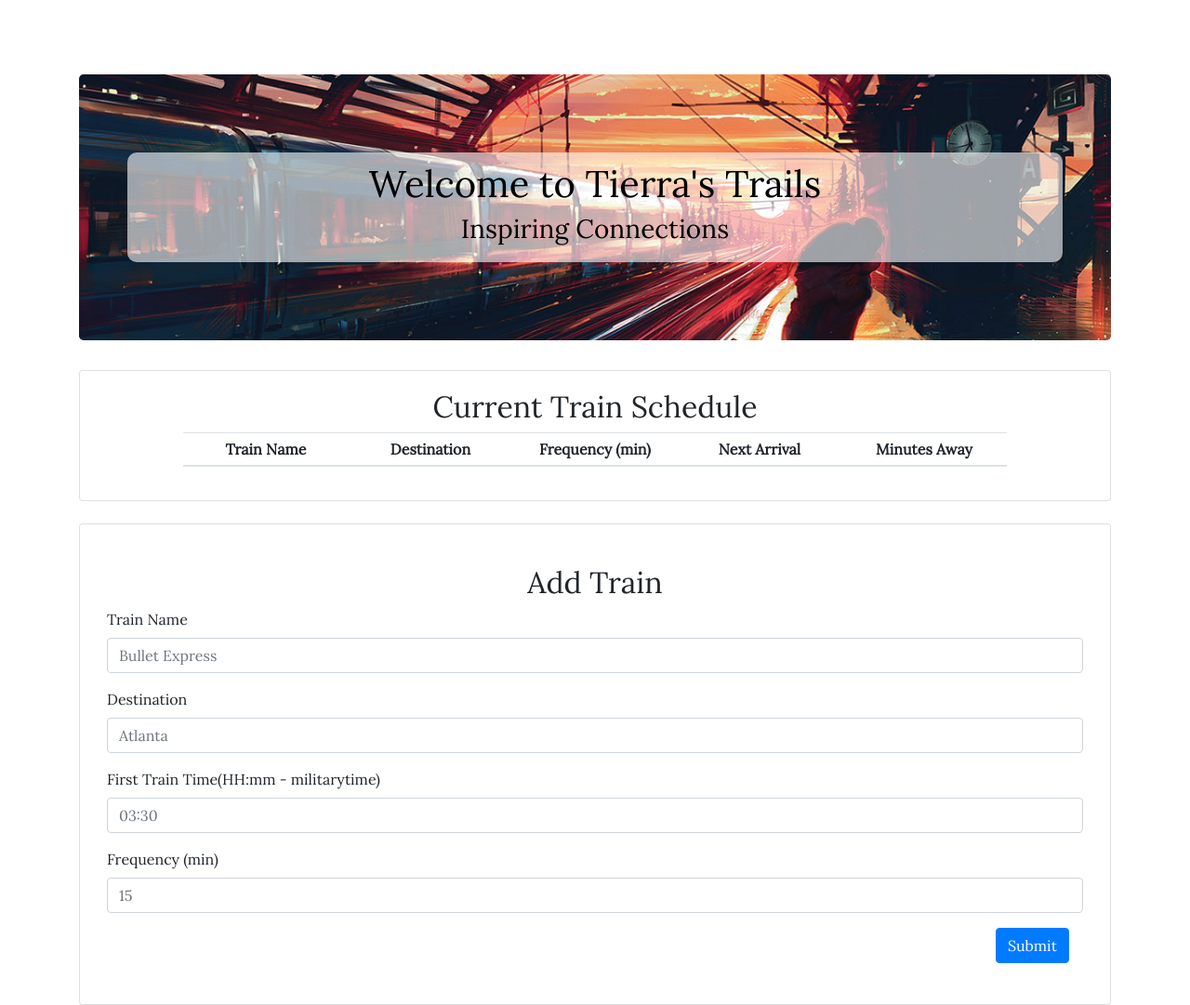
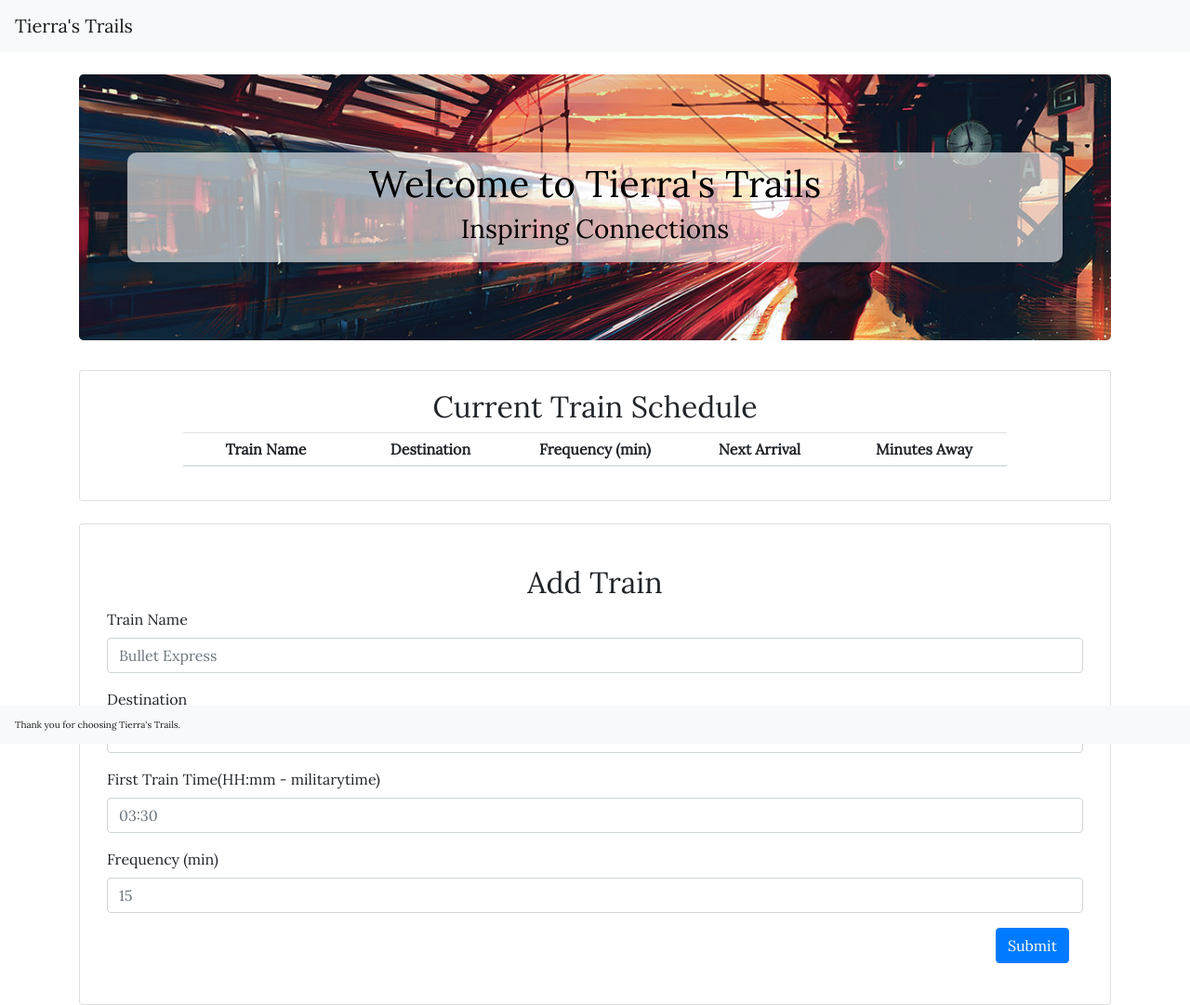
Before and after one commit to TierraAJ/Train_Time, a plain HTML site: page index.html in a window 1280 px wide. Shown: the whole page at 93% size. Drawn offline with nearby package versions, Linux system fonts and the light colour scheme; no server answers.

Commit message:
added header and footer BS navbars

```diff
--- a/assets/css/style.css
+++ b/assets/css/style.css
@@ -1,7 +1,10 @@
 *{
     font-family: 'Lora', serif;
 }
-
+.header{
+    text-align: right;
+    font-size: 15px;
+}
 .jumbotron{
     background-image: url(../images/train3.jpg);
     background-repeat: no-repeat;
@@ -27,3 +30,7 @@ td {
   display: inline-block;
   width: 16.575%;
 }
+.footer{
+    text-align: center;
+    font-size: 10px;
+}
--- a/index.html
+++ b/index.html
@@ -17,7 +17,9 @@
 
   <!-- Train Tracker -->
   <div class="container">
-
+    <nav class="navbar header fixed-top navbar-light bg-light">
+        <a class="navbar-brand" href="index.html">Tierra's Trails</a>
+      </nav>
     <!-- Jumbotron -->
     <div class="jumbotron">
       <div class="text-center title"><h1>Welcome to Tierra's Trails</h1>
@@ -80,7 +82,9 @@
         </div>
       </div>
     </div>
-
+    <nav class="navbar fixed-bottom navbar-light bg-light">
+        <a class="navbar-brand footer" href="#">Thank you for choosing Tierra's Trails.</a>
+      </nav>
   </div>
 
   <!-- JavaScript -->
```
